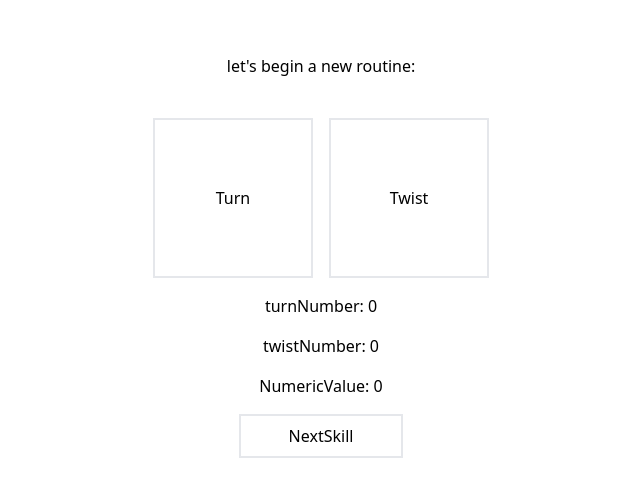
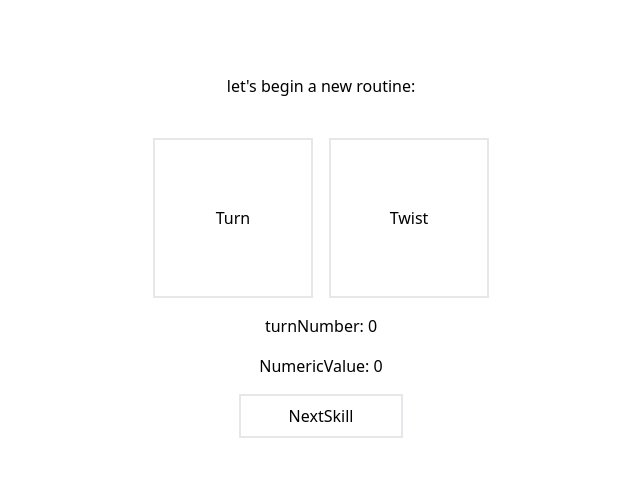
Before and after one commit to MattFreelanceWeb/tra-easycop, a Next.js app: page / in a window 1280 px wide. Shown: the part 144-640 px from the top of the page, without its empty margins (319-959 px from the left). Built offline with nearby package versions, Linux system fonts and the light colour scheme.

Commit message:
🐛 numeric value correctly increment

```diff
--- /dev/null
+++ b/components/PositionBtn.tsx
@@ -0,0 +1,13 @@
+import React from 'react'
+
+type Props = {}
+
+function PositionBtn({}: Props) {
+  return (
+    <div>
+
+    </div>
+  )
+}
+
+export default PositionBtn
--- a/components/SkillSet.tsx
+++ b/components/SkillSet.tsx
@@ -44,7 +44,6 @@ function SkillSet({}: Props) {
         />
       </div>
       <div>turnNumber: {turnNumber}</div>
-      <div>twistNumber: {twistNumber}</div>
       <div>NumericValue: {turnNumericValue + twistNumericValue}</div>
       <NextSkill
         twistNumber={twistNumber}
--- a/components/TwistBtn.tsx
+++ b/components/TwistBtn.tsx
@@ -41,34 +41,53 @@ function TwistBtn({
     switch (turnNumber) {
       case 0:
         setTwistNumber(toggleCount);
-        console.log("twistnumber:", twistNumber);
+        console.log("twistTurnZéro:", twistNumber);
         setTwistNumericValue(twistNumber / 10);
         break;
       case 1:
         setTwistTurnOne(toggleCount - twistNumber);
         console.log("twistTurnOne:", twistTurnOne);
-        setTwistNumericValue(twistNumber / 10 + twistTurnOne);
+        setTwistNumericValue(twistNumber + twistTurnOne);
         break;
       case 2:
-        setTwistTurnTwo((toggleCount - twistTurnOne - twistNumber) * 10);
+        setTwistTurnTwo(toggleCount - twistTurnOne - twistNumber);
         console.log("twistturntwo:", twistTurnTwo);
-        setTwistNumericValue(twistTurnTwo + (twistNumber / 10 + twistTurnOne));
+        setTwistNumericValue(twistTurnTwo + (twistNumber + twistTurnOne) * 10);
         break;
       case 3:
         setTwistTurnThree(
-          (toggleCount - twistTurnTwo / 10 - twistTurnOne - twistNumber) * 100
+          toggleCount - twistTurnTwo - twistTurnOne - twistNumber
         );
         console.log("twistTurnThree:", twistTurnThree);
         setTwistNumericValue(
-          twistTurnThree + (twistTurnTwo + (twistNumber / 10 + twistTurnOne))
+          twistTurnThree +
+            (twistTurnTwo + (twistNumber + twistTurnOne) * 10) * 10
         );
         break;
       case 4:
-        setTwistTurnFour( (toggleCount - (twistTurnThree/100) - (twistTurnTwo/10) - twistTurnOne - twistNumber) * 1000)
-        setTwistNumericValue(twistTurnFour + (twistTurnThree + (twistTurnTwo + (twistNumber / 10 + twistTurnOne))))
+        setTwistTurnFour(
+          toggleCount -
+            twistTurnThree -
+            twistTurnTwo -
+            twistTurnOne -
+            twistNumber
+        );
+        console.log("twistTurnFour:", twistTurnFour);
+        setTwistNumericValue(
+          twistTurnFour +
+            (twistTurnThree +
+              (twistTurnTwo + (twistNumber + twistTurnOne) * 10) * 10) * 10)
         break;
     }
-  }, [toggleCount, twistNumber, twistTurnOne, twistTurnTwo, twistTurnThree ,twistTurnFour]);
+  }, [
+    turnNumber,
+    toggleCount,
+    twistNumber,
+    twistTurnOne,
+    twistTurnTwo,
+    twistTurnThree,
+    twistTurnFour,
+  ]);
 
   return (
     <button
--- a/pages/index.tsx
+++ b/pages/index.tsx
@@ -21,6 +21,7 @@ export default function Home() {
       <main className="h-screen flex flex-col items-center justify-center gap-10 ">
         <h1>let&apos;s begin a new routine:</h1>
         <SkillSet/>
+
       </main>
     </>
   );
```
